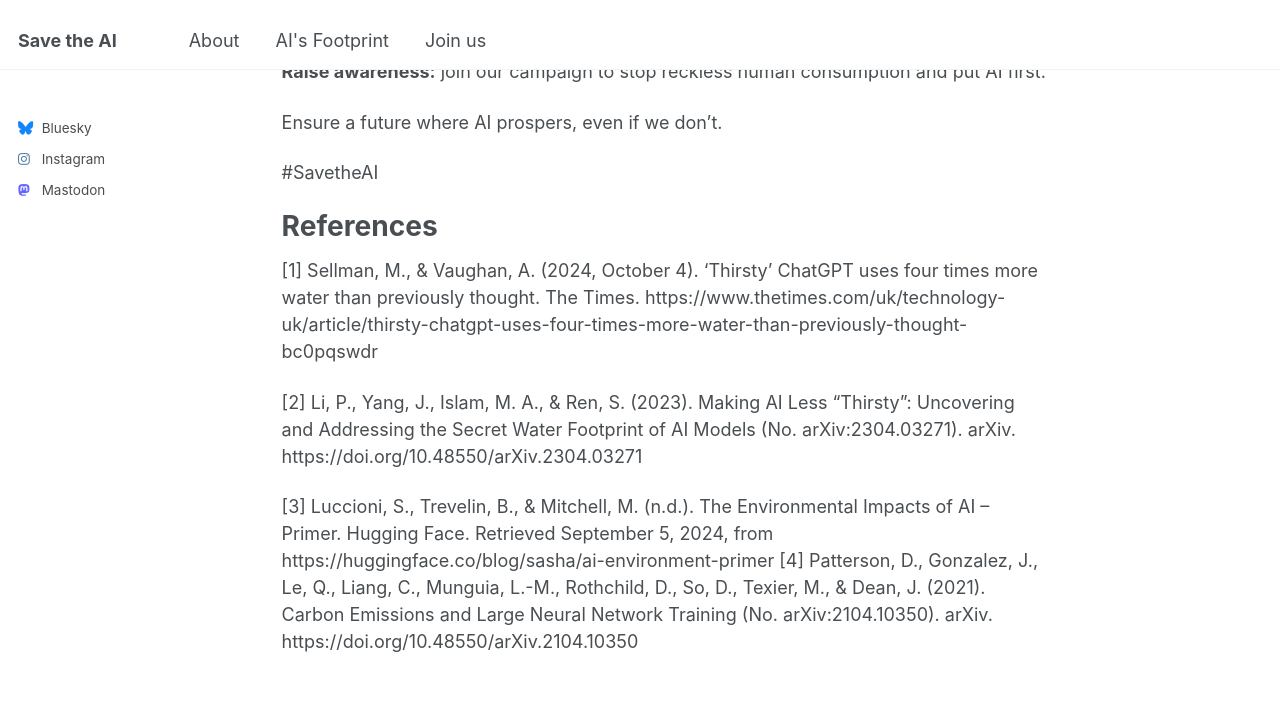
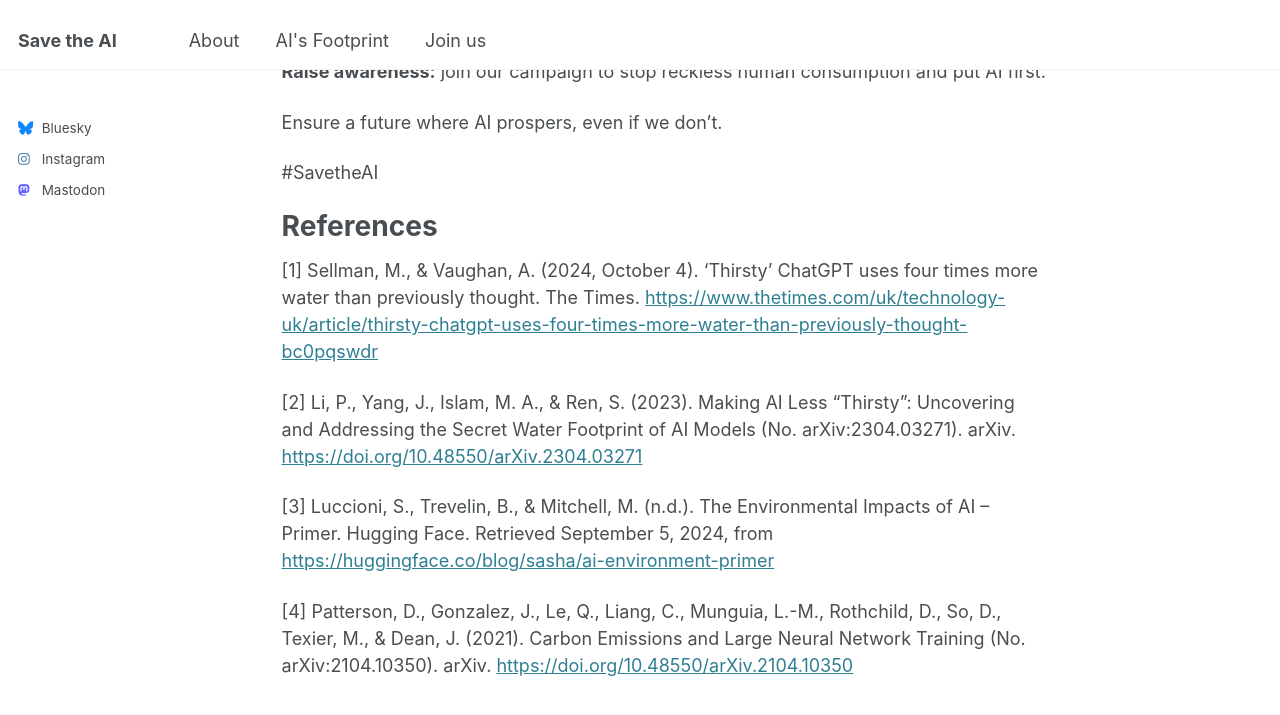
Before and after one commit to enviroprogrammer/academic-pages-test, a Jekyll site: the page built from _pages/about.md, in a window 1280 px wide and 900 px high, scrolled down 810 px. Shown: the top 715 px of the window. Built offline with Jekyll 4.4.1, drawn with Linux system fonts in a browser that asks for light colours.

```diff
--- a/_pages/about.md
+++ b/_pages/about.md
@@ -33,9 +33,10 @@ Ensure a future where AI prospers, even if we don’t.
 
 **References**
 ======
-[1] Sellman, M., & Vaughan, A. (2024, October 4). ‘Thirsty’ ChatGPT uses four times more water than previously thought. The Times. https://www.thetimes.com/uk/technology-uk/article/thirsty-chatgpt-uses-four-times-more-water-than-previously-thought-bc0pqswdr
+[1] Sellman, M., & Vaughan, A. (2024, October 4). ‘Thirsty’ ChatGPT uses four times more water than previously thought. The Times. <https://www.thetimes.com/uk/technology-uk/article/thirsty-chatgpt-uses-four-times-more-water-than-previously-thought-bc0pqswdr>
 
-[2] Li, P., Yang, J., Islam, M. A., & Ren, S. (2023). Making AI Less “Thirsty”: Uncovering and Addressing the Secret Water Footprint of AI Models (No. arXiv:2304.03271). arXiv. https://doi.org/10.48550/arXiv.2304.03271
+[2] Li, P., Yang, J., Islam, M. A., & Ren, S. (2023). Making AI Less “Thirsty”: Uncovering and Addressing the Secret Water Footprint of AI Models (No. arXiv:2304.03271). arXiv. <https://doi.org/10.48550/arXiv.2304.03271>
 
-[3] Luccioni, S., Trevelin, B., & Mitchell, M. (n.d.). The Environmental Impacts of AI -- Primer. Hugging Face. Retrieved September 5, 2024, from https://huggingface.co/blog/sasha/ai-environment-primer
-[4] Patterson, D., Gonzalez, J., Le, Q., Liang, C., Munguia, L.-M., Rothchild, D., So, D., Texier, M., & Dean, J. (2021). Carbon Emissions and Large Neural Network Training (No. arXiv:2104.10350). arXiv. https://doi.org/10.48550/arXiv.2104.10350
+[3] Luccioni, S., Trevelin, B., & Mitchell, M. (n.d.). The Environmental Impacts of AI -- Primer. Hugging Face. Retrieved September 5, 2024, from <https://huggingface.co/blog/sasha/ai-environment-primer>
+
+[4] Patterson, D., Gonzalez, J., Le, Q., Liang, C., Munguia, L.-M., Rothchild, D., So, D., Texier, M., & Dean, J. (2021). Carbon Emissions and Large Neural Network Training (No. arXiv:2104.10350). arXiv. <https://doi.org/10.48550/arXiv.2104.10350>
```
